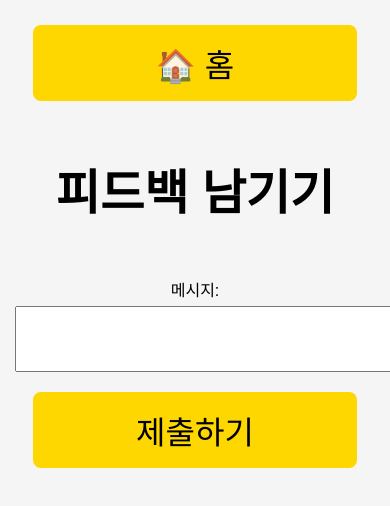
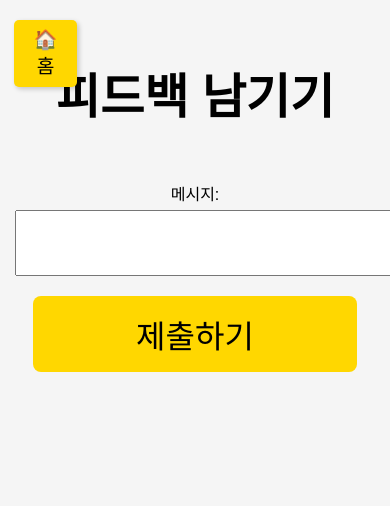
Before and after one commit to uquahanuqui/capstone, a plain HTML site: page qna.html in a window 390 px wide. Shown: the top 506 px of the page. Drawn offline with Linux system fonts and the light colour scheme.

Commit message:
Update styles.css

```diff
--- a/assets/styles.css
+++ b/assets/styles.css
@@ -110,4 +110,26 @@ footer {
         height: 150px;
         font-size: 2.5em;
     }
+    .home-button {
+    position: fixed;
+    top: 10px;
+    left: 10px;
+    z-index: 1000; /* 다른 요소보다 위에 표시 */
 }
+
+.home-button button {
+    padding: 8px 12px;
+    background-color: #FFD700;
+    color: black;
+    border: none;
+    border-radius: 5px;
+    font-size: 1.2em;
+    cursor: pointer;
+    box-shadow: 2px 2px 5px rgba(0, 0, 0, 0.2);
+}
+
+.home-button button:hover {
+    background-color: #FFC300;
+}
+
+}
```
